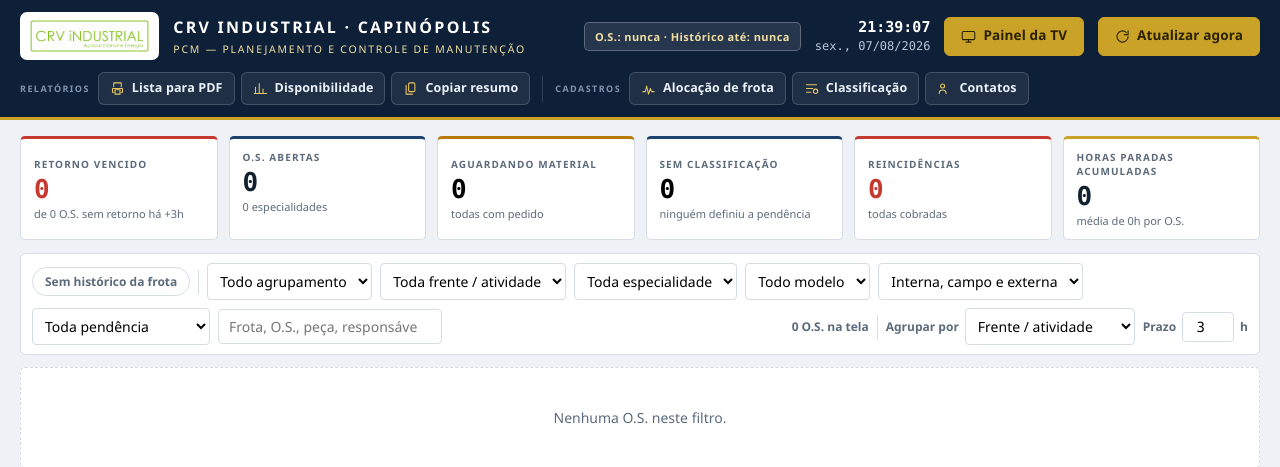
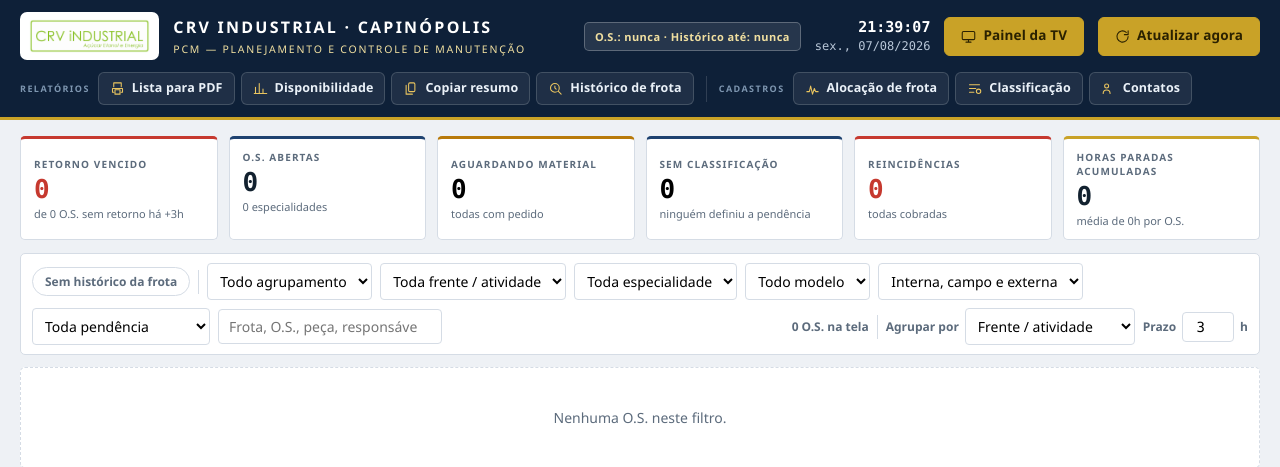
Before and after one commit to Caio-S/painel-pcm, a Flask app: page / in a window 1280 px wide. Shown: the top 467 px of the page. Run offline with Flask 3, Linux system fonts and the light colour scheme; data that the repository does not hold is empty; some libraries are stand-ins or nearby versions.

Commit message:
Botao "Historico de frota": relatorio de reincidencia sem precisar de OS aberta
Ate agora so dava pra abrir a ficha/relatorio de uma frota clicando num
card de O.S. aberta (data-frota-hist nos botoes da tela) - frota sem
nada aberto no momento nao tinha nenhum jeito de ver o historico ou
imprimir a reincidencia dela pelo painel.

O backend e o front ja suportavam frota sem O.S. aberta de verdade
(api_frota_historico devolve abertas=[] normalmente, e o card de
destaque do relatorio so nao aparece quando abertas esta vazio - nao
precisou mudar nada nessa parte). So faltava um ponto de entrada.

Novo botao "Historico de frota" no grupo Relatorios abre um modal
pequeno com busca (input + datalist, mesmo padrao ja usado em Alocacao
de frota pra atividade/frente/responsavel) sobre as ~1050 frotas de
FROTA_LIST (carrega via /api/frota se ainda nao tiver), filtra por
codigo/modelo/especialidade. Escolhida a frota (Enter ou botao "Ver
historico"), fecha esse modal e chama abrirHistoricoFrota() direto -
mesma funcao de sempre, mesmo relatorio, mesmo botao de imprimir.

Testado: modal abre com as 1059 frotas no datalist; busquei uma frota
real sem OS aberta com reincidencia no historico (60056) - abriu a
ficha sem a secao "O.S. aberta agora" (esperado) e o relatorio impresso
saiu certo (sem o card de destaque, mas com a tabela de repeticao e o
painel executivo completo, incluindo os graficos novos). Texto que nao
bate com nenhuma frota mostra aviso e mantem o modal aberto pra tentar
de novo. Sem erro de console em nenhum teste.

```diff
--- a/static/js/core.js
+++ b/static/js/core.js
@@ -487,6 +487,32 @@ async function abrirHistoricoFrota(veic) {
 fhX.onclick = fhFechar.onclick = () => maskFrota.classList.remove("on");
 maskFrota.onclick = e => { if (e.target === maskFrota) maskFrota.classList.remove("on") };
 
+/* busca de frota sem O.S. aberta — mesma ficha/relatório de reincidência de
+   abrirHistoricoFrota, só que o ponto de entrada não depende de ter um card de
+   O.S. aberta pra clicar (abertas fica vazio e o card de destaque do relatório
+   simplesmente não aparece — já é o comportamento natural da função). */
+function _codigoDeBuscaFrota(texto) {
+  const codigo = (texto || "").trim().split(" — ")[0].trim();
+  return FROTA_LIST.some(f => f.c === codigo) ? codigo : null;
+}
+btnHistFrota.onclick = async () => {
+  if (!FROTA_LIST.length) FROTA_LIST = await api('/frota');
+  dlFrotasTodas.innerHTML = FROTA_LIST.map(f => `<option value="${esc(f.c)} — ${esc(f.m)} — ${esc(f.e)}">`).join("");
+  bfCodigo.value = "";
+  maskBuscaFrota.classList.add("on");
+  setTimeout(() => bfCodigo.focus(), 50);
+};
+bfX.onclick = () => maskBuscaFrota.classList.remove("on");
+maskBuscaFrota.onclick = e => { if (e.target === maskBuscaFrota) maskBuscaFrota.classList.remove("on") };
+async function confirmarBuscaFrota() {
+  const codigo = _codigoDeBuscaFrota(v("bfCodigo"));
+  if (!codigo) { aviso("Escolha uma frota da lista."); return }
+  maskBuscaFrota.classList.remove("on");
+  await abrirHistoricoFrota(codigo);
+}
+bfVer.onclick = confirmarBuscaFrota;
+bfCodigo.addEventListener("keydown", e => { if (e.key === "Enter") { e.preventDefault(); confirmarBuscaFrota() } });
+
 /* ============ carregamento ============ */
 async function carregarOS() {
   OS_LIST = await api('/os');
--- a/templates/index.html
+++ b/templates/index.html
@@ -27,6 +27,7 @@
       <button class="tbtn" id="btnPrint"><svg viewBox="0 0 24 24"><path d="M6 9V3h12v6M6 18H4v-6h16v6h-2M8 14h8v7H8z"/></svg>Lista para PDF</button>
       <button class="tbtn" id="btnDisp"><svg viewBox="0 0 24 24"><path d="M4 20V10M10 20V4M16 20v-7M22 20H2"/></svg>Disponibilidade</button>
       <button class="tbtn" id="btnResumo"><svg viewBox="0 0 24 24"><rect x="9" y="3" width="10" height="14" rx="2"/><path d="M15 21H5V7"/></svg>Copiar resumo</button>
+      <button class="tbtn" id="btnHistFrota"><svg viewBox="0 0 24 24"><circle cx="11" cy="11" r="7"/><path d="M21 21l-4.3-4.3M11 8v3l2 2"/></svg>Histórico de frota</button>
     </div>
     <div class="tsep"></div>
     <div class="tgrp"><span class="lbl">Cadastros</span>
@@ -174,6 +175,18 @@
   </div>
 </div>
 
+<div class="mask" id="maskBuscaFrota">
+  <div class="modal" style="max-width:480px">
+    <div class="mhead"><div class="frota" style="font-size:17px;letter-spacing:.08em">HISTÓRICO DE FROTA<span>Veja a reincidência mesmo sem O.S. aberta agora</span></div><button class="x" id="bfX">&times;</button></div>
+    <div class="mbody">
+      <div class="f"><label>Frota</label>
+        <input id="bfCodigo" list="dlFrotasTodas" placeholder="Código, modelo ou especialidade" autocomplete="off"></div>
+    </div>
+    <div class="mfoot"><div class="grow"></div><button class="btn btn-dark" id="bfVer">Ver histórico</button></div>
+  </div>
+</div>
+<datalist id="dlFrotasTodas"></datalist>
+
 <div class="toast" id="toast"></div>
 <datalist id="dlResp"></datalist>
 <datalist id="dlAtiv"></datalist>
```
